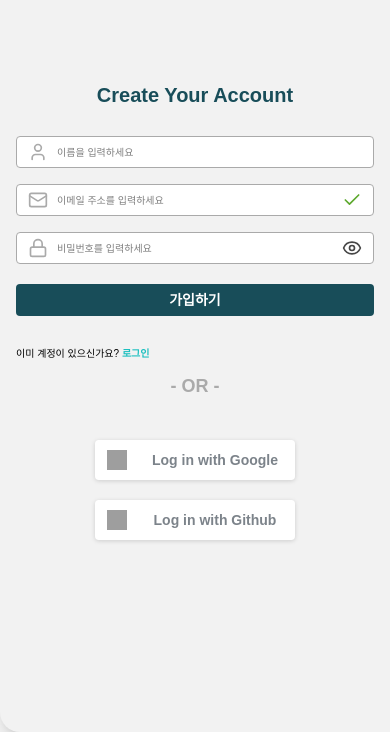
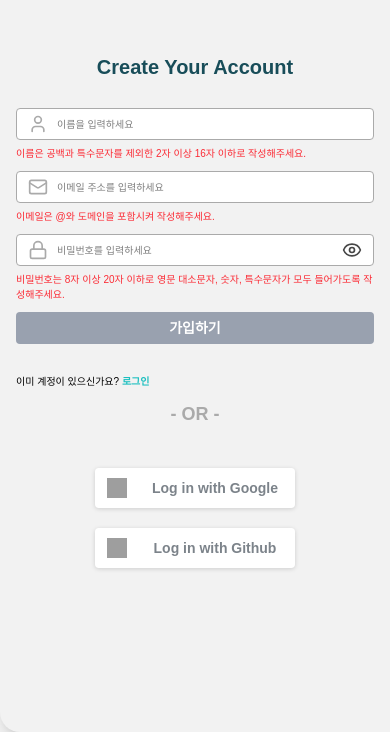
Before and after one commit to 79gun79/LeeJoChoigo, a React (Vite) app: page /signup in a window 390 px wide. Shown: the part 112-844 px from the top of the page. Built offline with nearby package versions, Linux system fonts and the light colour scheme; no server answers; grey boxes are pictures that could not be loaded.

Commit message:
feat: 회원가입시 유효성 검사 추가

```diff
--- a/src/pages/Signup.tsx
+++ b/src/pages/Signup.tsx
@@ -27,6 +27,22 @@ export default function Signup() {
     setPassword(e.target.value);
   };
 
+  const isValidName = (name: string) => {
+    const nameRegex = /^[가-힣a-zA-Z0-9]{2,16}$/;
+    return nameRegex.test(name);
+  };
+
+  const isValidEmail = (email: string) => {
+    const emailRegex = /^[^\s@]+@[^\s@]+\.[^\s@]+$/;
+    return emailRegex.test(email);
+  };
+
+  const isValidPassword = (password: string) => {
+    const passwordRegex =
+      /^(?=.*[A-Z])(?=.*[a-z])(?=.*\d)(?=.*[!@#$%^&*()_+])[A-Za-z\d!@#$%^&*()_+]{8,20}$/;
+    return passwordRegex.test(password);
+  };
+
   const handleSignUp = async () => {
     try {
       const { error } = await supabase.auth.signUp({
@@ -41,6 +57,9 @@ export default function Signup() {
       });
 
       if (error) {
+        if (error.code === 'user_already_exists') {
+          alert('이미 등록된 이메일입니다.');
+        }
         console.error('[회원가입] 실패', error);
         return;
       }
@@ -72,27 +91,53 @@ export default function Signup() {
           </div>
 
           <form action={handleSignUp} className="w-full">
-            <div className="relative mb-[16px] md:mb-[20px]">
+            <div className="relative mb-[6px]">
               <User className="text-gray3 absolute top-1/2 left-3 h-5 w-5 -translate-y-1/2" />
+              {isValidName(name) && (
+                <Check className="text-green-info absolute top-1/2 right-3 h-5 w-5 -translate-y-1/2" />
+              )}
               <input
                 className="t5 border-gray3 placeholder:t5 h-[32px] w-full rounded-[4px] border bg-white pl-10 md:h-[40px]"
                 placeholder="이름을 입력하세요"
                 onChange={handleNameInput}
+                value={name}
               />
             </div>
+            {!isValidName(name) ? (
+              <div className="t5 mb-[10px] text-red-500 md:mb-[14px]">
+                이름은 공백과 특수문자를 제외한 2자 이상 16자 이하로
+                작성해주세요.
+              </div>
+            ) : (
+              <div className="t5 mb-[10px] text-green-600 md:mb-[14px]">
+                올바른 형식입니다.
+              </div>
+            )}
 
-            <div className="relative mb-[16px] md:mb-[20px]">
+            <div className="relative mb-[6px]">
               <Mail className="text-gray3 absolute top-1/2 left-3 h-5 w-5 -translate-y-1/2" />
-              <Check className="text-green-info absolute top-1/2 right-3 h-5 w-5 -translate-y-1/2" />
+              {isValidEmail(email) && (
+                <Check className="text-green-info absolute top-1/2 right-3 h-5 w-5 -translate-y-1/2" />
+              )}
               <input
                 type="email"
                 className="t5 border-gray3 placeholder:t5 h-[32px] w-full rounded-[4px] border bg-white pl-10 md:h-[40px]"
                 placeholder="이메일 주소를 입력하세요"
                 onChange={handleEmailInput}
+                value={email}
               />
             </div>
+            {!isValidEmail(email) ? (
+              <div className="t5 mb-[10px] text-red-500 md:mb-[14px]">
+                이메일은 @와 도메인을 포함시켜 작성해주세요.
+              </div>
+            ) : (
+              <div className="t5 mb-[10px] text-green-600 md:mb-[14px]">
+                올바른 형식입니다.
+              </div>
+            )}
 
-            <div className="relative mb-[20px] md:mb-[32px]">
+            <div className="relative mb-[6px]">
               <Lock className="text-gray3 absolute top-1/2 left-3 h-5 w-5 -translate-y-1/2" />
               {showPassword ? (
                 <EyeOff
@@ -110,12 +155,28 @@ export default function Signup() {
                 className="t5 border-gray3 placeholder:t5 h-[32px] w-full rounded-[4px] border bg-white pl-10 md:h-[40px]"
                 placeholder="비밀번호를 입력하세요"
                 onChange={handlePasswordInput}
+                value={password}
               />
             </div>
+            {!isValidPassword(password) ? (
+              <div className="t5 mb-[10px] text-red-500 md:mb-[14px]">
+                비밀번호는 8자 이상 20자 이하로 영문 대소문자, 숫자, 특수문자가
+                모두 들어가도록 작성해주세요.
+              </div>
+            ) : (
+              <div className="t5 mb-[14px] text-green-600 md:mb-[26px]">
+                올바른 형식입니다.
+              </div>
+            )}
 
             <button
               type="submit"
-              className="bg-main t3 mb-[30px] h-[32px] w-full cursor-pointer rounded-[4px] text-white transition hover:shadow-lg active:bg-black md:h-[40px]"
+              disabled={
+                !isValidName(name) ||
+                !isValidEmail(email) ||
+                !isValidPassword(password)
+              }
+              className="bg-main t3 mb-[30px] h-[32px] w-full rounded-[4px] text-white transition hover:shadow-lg active:bg-black disabled:cursor-not-allowed disabled:bg-gray-400 md:h-[40px]"
             >
               가입하기
             </button>
```
